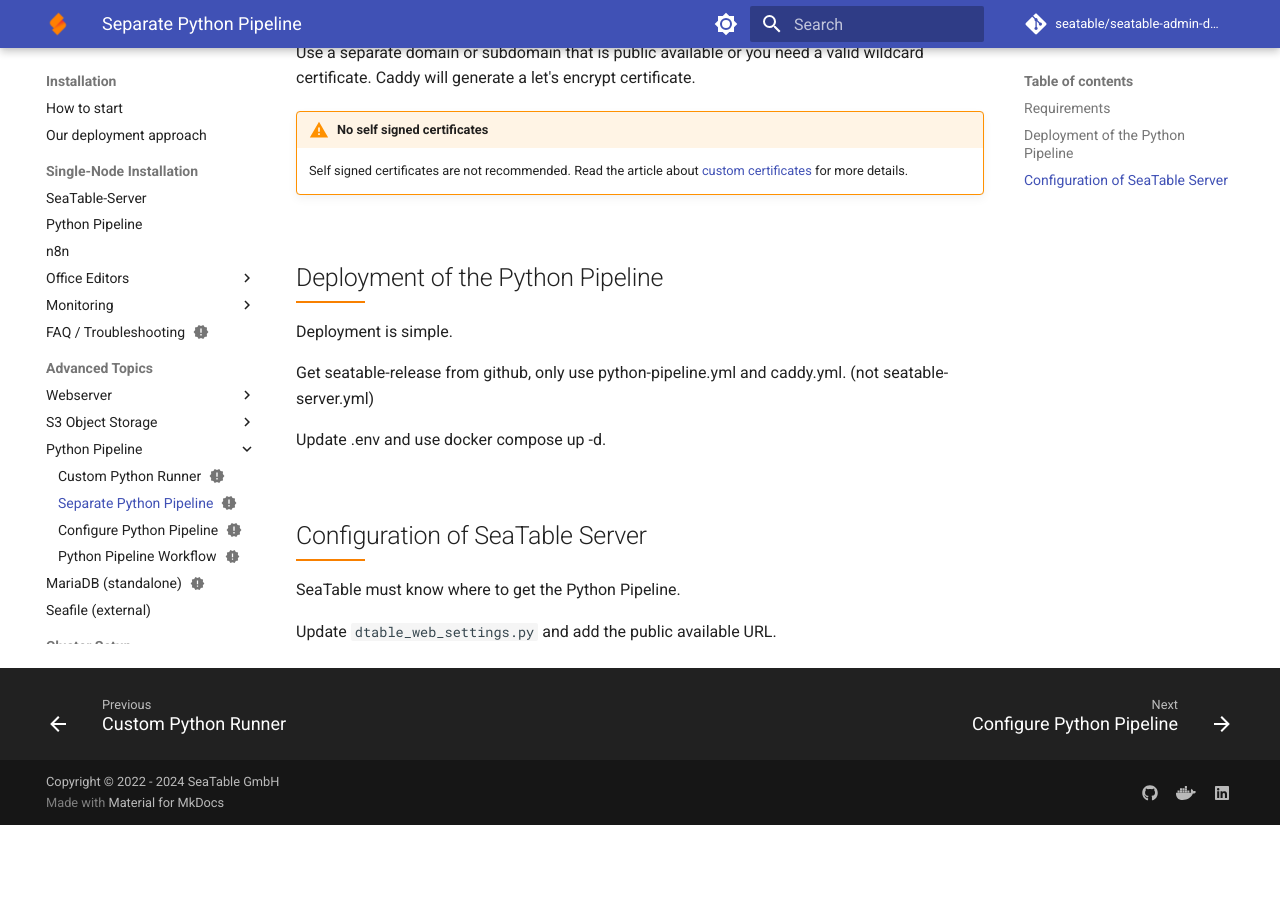
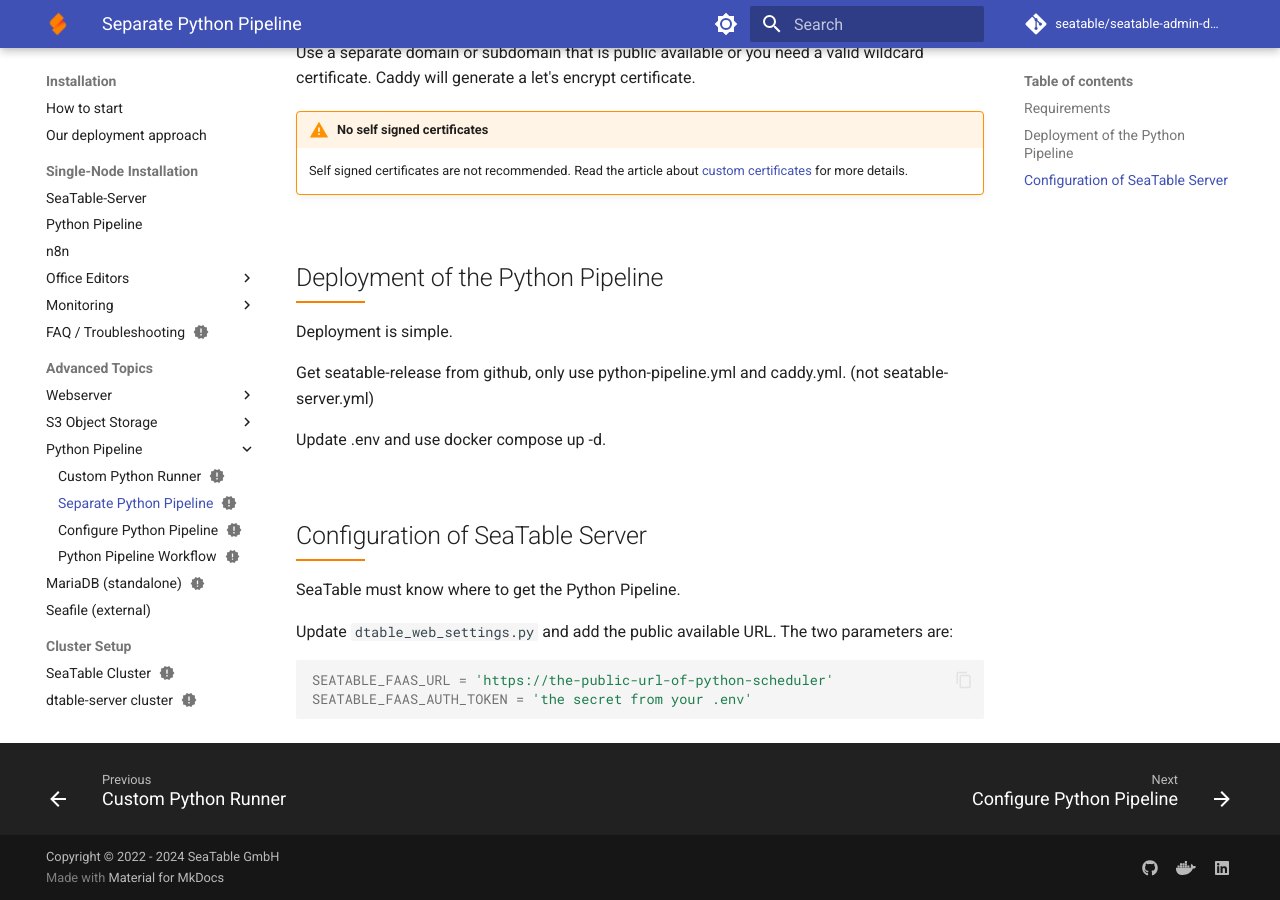
Before and after one commit to seatable/seatable-admin-docs, an MkDocs documentation site: the page built from docs/installation/advanced/python-pipeline-dedicated-server.md, in a window 1280 px wide and 900 px high, scrolled down 539 px. Built offline with MkDocs 1.6.1 and Material for MkDocs 9.7.7, drawn with Linux system fonts in a browser that asks for light colours; comment, search, counter and statistics services are not loaded; before the commit the page ends 1364 px from its top, so only the background shows below that.

Commit message:
python pipeline change

````diff
--- a/docs/installation/advanced/python-pipeline-dedicated-server.md
+++ b/docs/installation/advanced/python-pipeline-dedicated-server.md
@@ -33,4 +33,9 @@
 
 SeaTable must know where to get the Python Pipeline.
 
-Update `dtable_web_settings.py` and add the public available URL.
+Update `dtable_web_settings.py` and add the public available URL. The two parameters are:
+
+```bash
+SEATABLE_FAAS_URL = 'https://the-public-url-of-python-scheduler'
+SEATABLE_FAAS_AUTH_TOKEN = 'the secret from your .env'
+```
````
Also changed, not shown: docs/installation/components/python-pipeline.md (+1 -3 lines).
